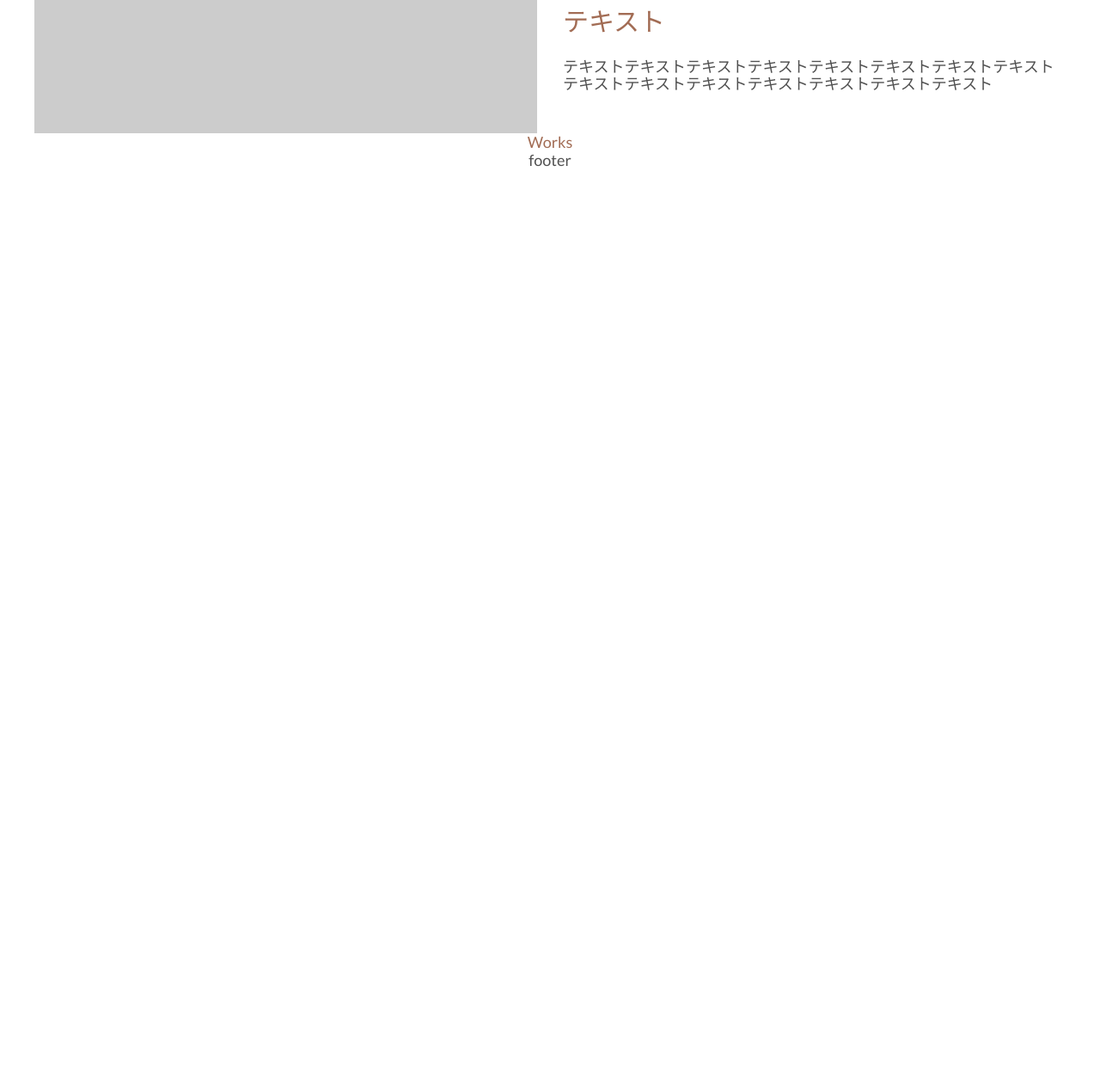
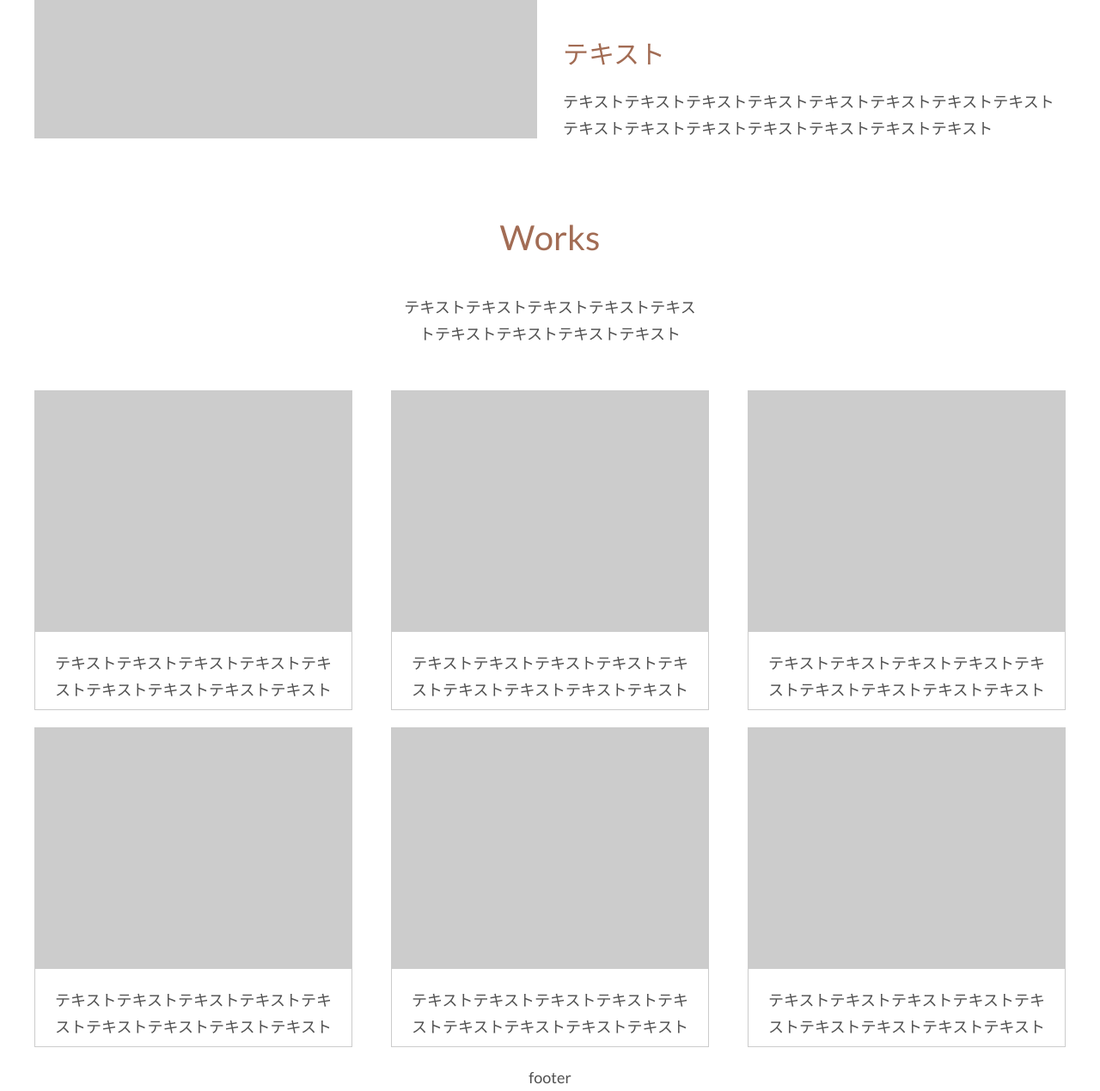
Before and after one commit to nek0meshi/design-learn, a website: page public/index.html in a window 1280 px wide. Shown: the part 1256-2525 px from the top of the page at 86% size. Before the commit the page ends 1453 px from the top, so only its background shows below. Drawn offline with nearby package versions, Linux system fonts and the light colour scheme; files that its build step writes are made by us from their sources.

Commit message:
- worksの追加

```diff
--- a/public/index.html
+++ b/public/index.html
@@ -51,10 +51,36 @@
           </div>
         </div>
       </section>
-      <sction id="works">
-        <h2>Works</h2>
-
-      </sction>
+      <section id="works" class="works">
+        <h2 class="section-title">Works</h2>
+        <div class="section-text">テキストテキストテキストテキストテキストテキストテキストテキストテキスト</div>
+        <div class="works-card-wrap">
+          <div class="works-card">
+            <div class="works-card-image"></div>
+            <div class="works-card-textarea">テキストテキストテキストテキストテキストテキストテキストテキストテキスト</div>
+          </div>
+          <div class="works-card">
+            <div class="works-card-image"></div>
+            <div class="works-card-textarea">テキストテキストテキストテキストテキストテキストテキストテキストテキスト</div>
+          </div>
+          <div class="works-card">
+            <div class="works-card-image"></div>
+            <div class="works-card-textarea">テキストテキストテキストテキストテキストテキストテキストテキストテキスト</div>
+          </div>
+          <div class="works-card">
+            <div class="works-card-image"></div>
+            <div class="works-card-textarea">テキストテキストテキストテキストテキストテキストテキストテキストテキスト</div>
+          </div>
+          <div class="works-card">
+            <div class="works-card-image"></div>
+            <div class="works-card-textarea">テキストテキストテキストテキストテキストテキストテキストテキストテキスト</div>
+          </div>
+          <div class="works-card">
+            <div class="works-card-image"></div>
+            <div class="works-card-textarea">テキストテキストテキストテキストテキストテキストテキストテキストテキスト</div>
+          </div>
+        </div>
+      </section>
     </div>
   </main>
   <footer class="footer">footer</footer>
--- a/scss/style.scss
+++ b/scss/style.scss
@@ -10,6 +10,7 @@ $main-content-width: 1200px;
   box-sizing: border-box;
   font-family: 'Lato', "游ゴシック", "Yu Gothic", "游ゴシック体", YuGothic, sans-serif;
   font-size: 18px;
+  line-height: 31px;
   color: $black-color;
 }
 
@@ -51,7 +52,7 @@ a {
 
 .section-text {
   width: 342px;
-  margin: 50px auto 0;
+  margin: 50px auto;
 }
 
 .header {
@@ -126,7 +127,6 @@ a {
     display: flex;
     gap: 30px;
     height: 450px;
-    margin-top: 50px;
     text-align: left;
   }
 
@@ -145,6 +145,34 @@ a {
   }
 }
 
+.works {
+  width: $main-content-width;
+  margin: 0 auto;
+
+  &-card-wrap {
+    display: flex;
+    flex-direction: row;
+    flex-wrap: wrap;
+    justify-content: space-between;
+  }
+
+  &-card {
+    width: 370px;
+    margin-bottom: 20px;
+    border: 1px solid $gray-color;
+
+    &-image {
+      height: 280px;
+      background-color: $gray-color;
+    }
+
+    &-textarea {
+      height: 90px;
+      padding: 21px 21px;
+    }
+  }
+}
+
 .footer {
   text-align: center;
 }
```
